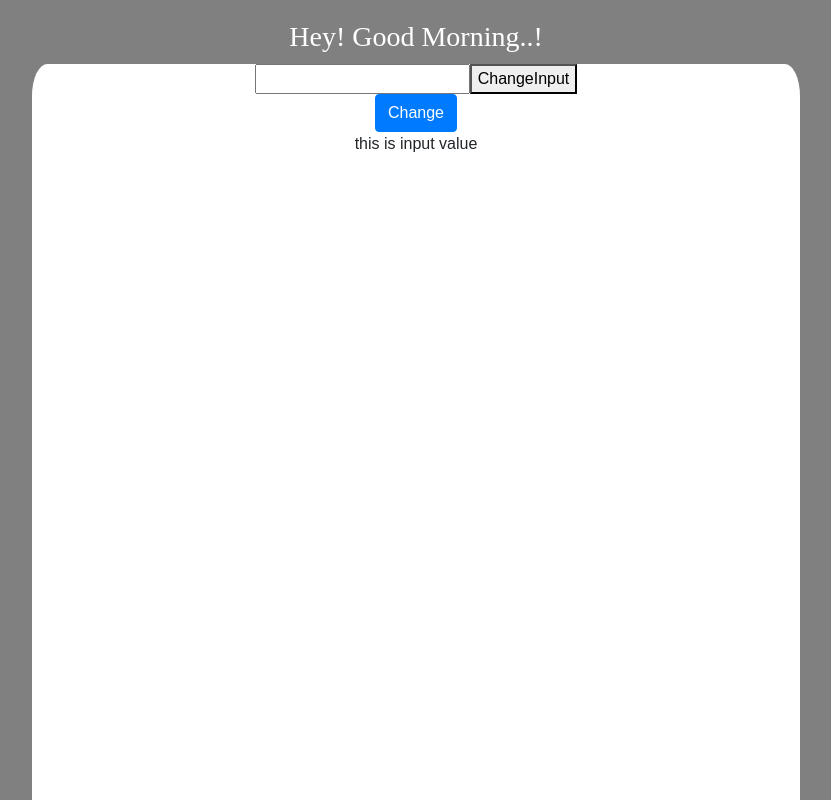
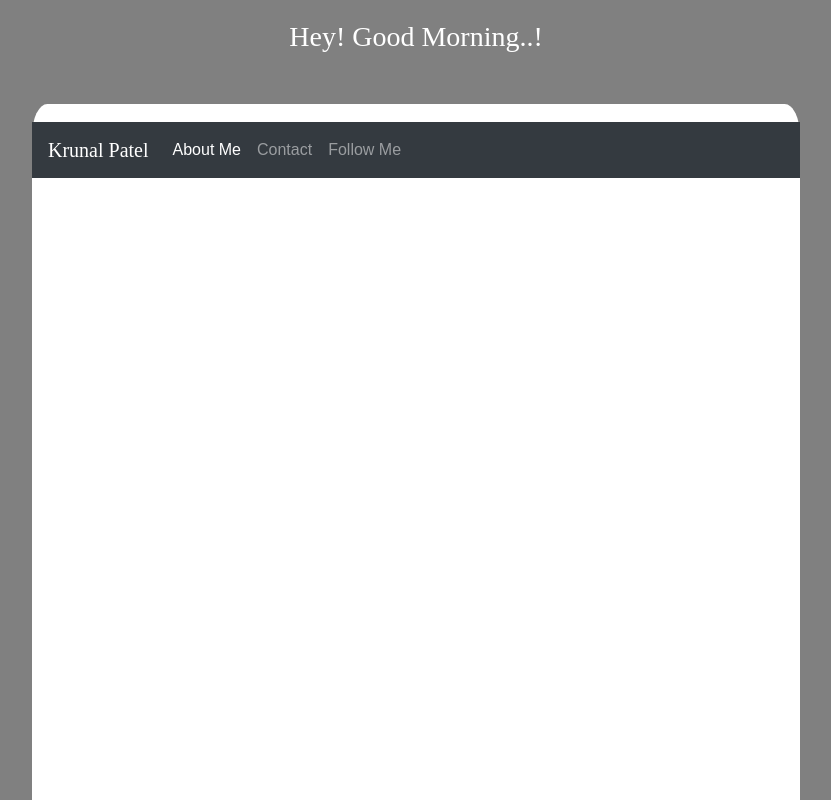
Before and after one commit to krunal90/ReactJs-Project, a React (Create React App) app: page / in a window 1280 px wide. Shown: the top 800 px of the page, without its empty margins (224-1055 px from the left). Built offline with nearby package versions, Linux system fonts and the light colour scheme.

Commit message:
created nav component

```diff
--- a/src/App.css
+++ b/src/App.css
@@ -2,7 +2,8 @@
   text-align: center;
   width: 60%;
   background-color: white;
-  margin: auto;
+  margin: 50px auto;
   min-height: 200vh;
   border-radius: 2%;
+  padding-top: 18px;
 }
--- a/src/App.js
+++ b/src/App.js
@@ -1,28 +1,17 @@
 import React, { Component } from 'react';
-import Passdata from './passdata';
+import NavbarLink from './navbar';
 import './App.css';
 
 class App extends Component {
   constructor() {
     super();
     this.state = {nameFirst: "Krunal", val: "this is input value"}
-    this.changeHomeLink = this.changeHomeLink.bind(this);
-  }
-
-  changeHomeLink(link) {
-    this.setState({name: link});
-  }
-
-  changeInput() {
-    this.setState({val: document.getElementById("inputVal").value});
   }
 
   render() {
     return (
       <div className="AppBody">
-        <input id="inputVal" type="text" />
-        <button onClick={this.changeInput.bind(this)} >ChangeInput</button>
-        <Passdata changeName={this.changeHomeLink} inputVal={this.state.val}/>
+        <NavbarLink />
       </div>
     )
   }
--- /dev/null
+++ b/src/navbar.css
@@ -0,0 +1,3 @@
+.navbar_Brand_Name {
+  font-family: cursive;
+}
--- /dev/null
+++ b/src/navbar.js
@@ -0,0 +1,19 @@
+import React, { Component } from 'react';
+import { Navbar } from 'react-bootstrap';
+import { Nav } from 'react-bootstrap';
+import './navbar.css';
+
+export default class NavbarLink extends Component {
+  render() {
+    return (
+        <Navbar className="navigationBar" bg="dark" variant="dark">
+          <Navbar.Brand href="javascript:void(0')" className="navbar_Brand_Name">Krunal Patel</Navbar.Brand>
+          <Nav className="mr-auto">
+            <Nav.Link href="#aboutMe" active>About Me</Nav.Link>
+            <Nav.Link href="#contact">Contact</Nav.Link>
+            <Nav.Link href="#follow">Follow Me</Nav.Link>
+          </Nav>
+        </Navbar>
+    )
+  }
+}
--- a/src/passdata.js
+++ /dev/null
@@ -1,23 +0,0 @@
-import  React, { Component } from 'react';
-import { Button } from 'react-bootstrap';
-
-export default class Passdata extends Component {
-  constructor(props) {
-    super();
-    this.state = {name: "This is new link"};
-    this.changeLink = this.changeLink.bind(this);
-  }
-
-  changeLink() {
-    this.props.changeName(this.state.name);
-  }
-
-  render() {
-    return(
-      <div>
-        <Button onClick={this.changeLink} varient="flat" size="xxl">Change</Button>
-        <p>{this.props.inputVal}</p>
-      </div>
-    );
-  }
-}
```
